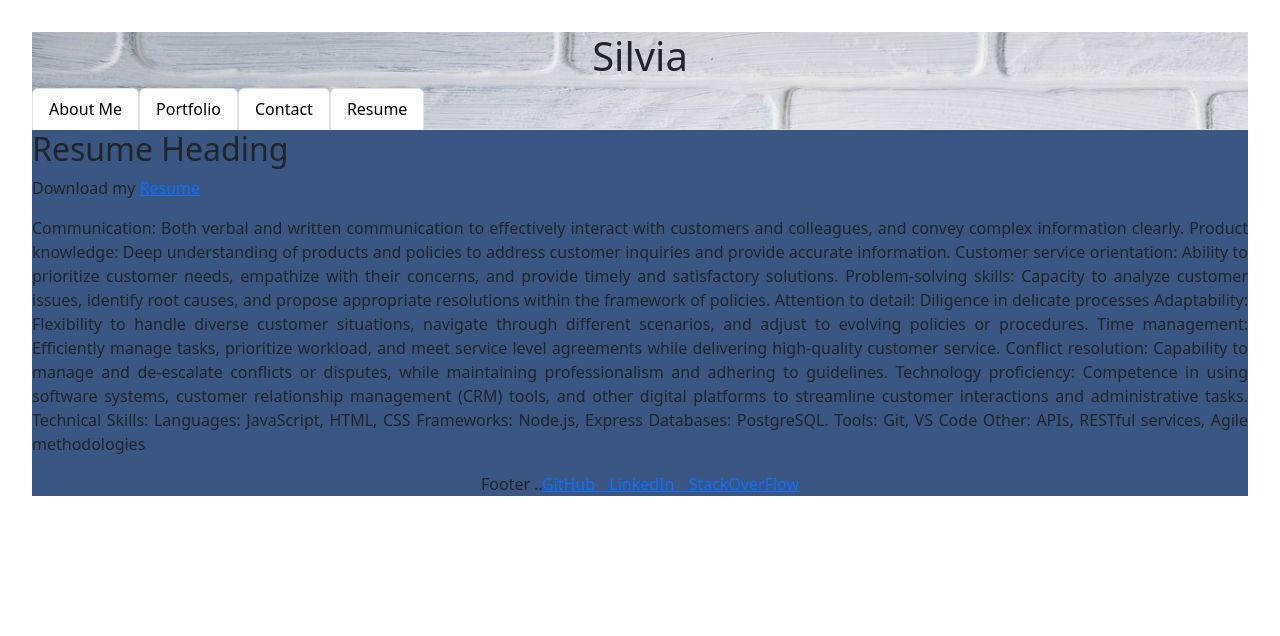
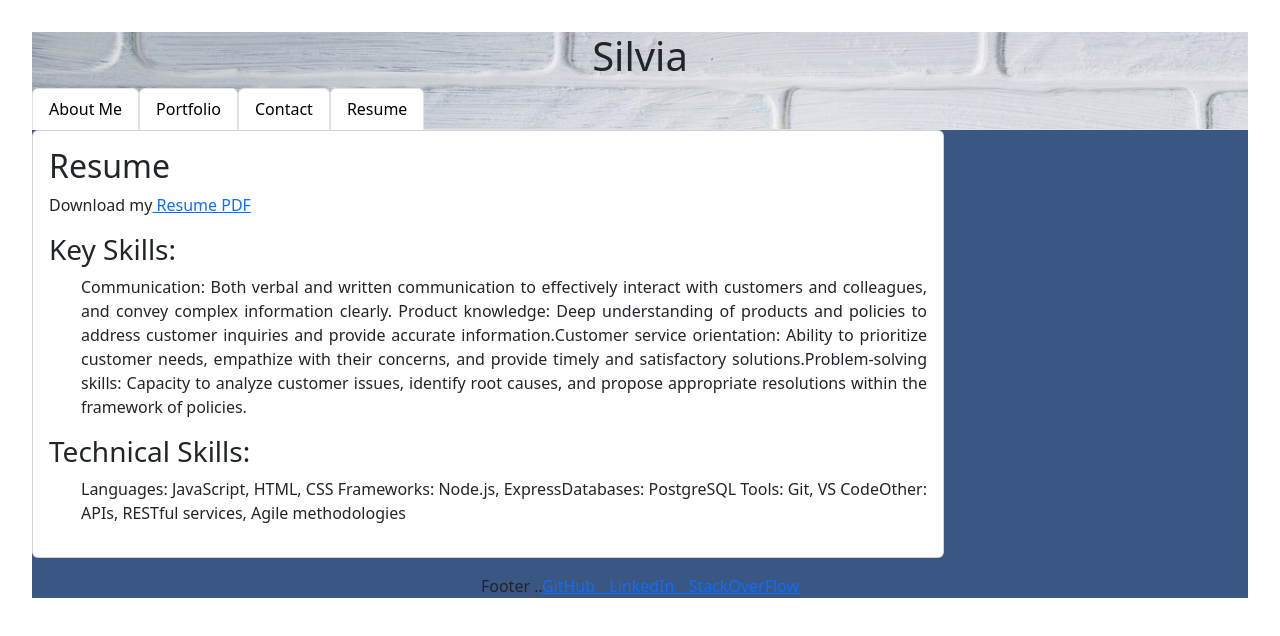
Before and after one commit to S-via/Twenty-React-Portfolio, a React (Vite) app in the folder twenty-react/: page /resume in a window 1280 px wide. Shown: the top 636 px of the page. Built offline with nearby package versions, Linux system fonts and the light colour scheme.

Commit message:
added into resume card style

```diff
--- a/twenty-react/src/pages/AboutmePage.jsx
+++ b/twenty-react/src/pages/AboutmePage.jsx
@@ -1,21 +1,26 @@
 export default function AboutmePage() {
     return (
         <div className="aboutme-container">
-            <h2>About Me</h2>
-            {/* Photo avatar goes here */}
+            <div className=" card w-75 mb-3">
+                <div className=" card-body">
+                    <section>
+                        <h2>About Me</h2>
+                        {/* Photo avatar goes here */}
+                        <section><p>
+                            Im someone who always driven by curiosity and a genuine desire to grow.
+                            I love learning new things and challenging myself to think differently. I do my best work in
+                            places that value creativity, fresh ideas, and collaboraation- it's exciting to be part of growth.</p></section>
 
-            <p>Im someone who always driven by curiosity and a genuine desire to grow.
-                I love learning new things and challenging myself to think differently. I do my best work in
-                places that value creativity, fresh ideas, and collaboraation- it's exciting to be part of growth.
+                        <section><p>
+                            When im not working, you'll probably find me enjoying outdoors, getting lost ina good book, or diving into a creative project. Whether its something hands-on or just
+                            experimenting with new ideas, these moments help me recharge and keep my perspective fresh.</p></section>
 
-                When im not working, you'll probably find me enjoying outdoors, getting lost ina good book, or diving into a creative project. Whether its something hands-on or just
-                experimenting with new ideas, these moments help me recharge and keep my perspective fresh.
-
-                For me, staying curios and creative isnt just a part of my work -it's how i approach life
+                    <section><p>For me, staying curios and creative isnt just a part of my work -it's how i approach life. </p></section>
 
 
-
-            </p>
+            </section>
         </div>
+            </div >
+        </div >
     )
 }
--- a/twenty-react/src/pages/ResumePage.jsx
+++ b/twenty-react/src/pages/ResumePage.jsx
@@ -4,29 +4,46 @@ import myPdf from '../assets/resume.pdf'
 
 export default function ResumePage() {
 
+    return (
+        <div className="resume-container">
+            <div className="card w-75 mb-3">
+                <div className="card-body">
 
-    return (
-        <div className='resume-container'>
-            <h2>Resume Heading</h2>
-            <p>Download my <a href={myPdf} download='resume.pdf'>Resume</a></p>
 
-            <p> Communication: Both verbal and written communication to effectively interact with customers and colleagues, and convey complex information clearly.
-                Product knowledge: Deep understanding of products and policies to address customer inquiries and provide accurate information.
-                Customer service orientation: Ability to prioritize customer needs, empathize with their concerns, and provide timely and satisfactory solutions.
-                Problem-solving skills: Capacity to analyze customer issues, identify root causes, and propose appropriate resolutions within the framework of policies.
-                Attention to detail: Diligence in delicate processes
-                Adaptability: Flexibility to handle diverse customer situations, navigate through different scenarios, and adjust to evolving policies or procedures.
-                Time management: Efficiently manage tasks, prioritize workload, and meet service level agreements while delivering high-quality customer service.
-                Conflict resolution: Capability to manage and de-escalate conflicts or disputes, while maintaining professionalism and adhering to guidelines.
-                Technology proficiency: Competence in using software systems, customer relationship management (CRM) tools, and other digital platforms to streamline customer interactions and administrative tasks.
+                    <h2>Resume</h2>
+                    <p>Download my
+                        <a href={myPdf} download='resume.pdf'> Resume PDF</a>
+                    </p>
+                    <section>
+                        <h3>Key Skills:</h3>
+                        <ul>
+                            <li> Communication: Both verbal and written communication to effectively interact with customers and colleagues, and convey complex information clearly.
+                            </li>
+                            <li> Product knowledge: Deep understanding of products and policies to address customer inquiries and provide accurate information.
+                            </li>
+                            <li>Customer service orientation: Ability to prioritize customer needs, empathize with their concerns, and provide timely and satisfactory solutions.
+                            </li>
+                            <li>Problem-solving skills: Capacity to analyze customer issues, identify root causes, and propose appropriate resolutions within the framework of policies.
+                            </li>
+                        </ul>
+                    </section>
 
-                Technical Skills:
-                Languages: JavaScript, HTML, CSS
-                Frameworks: Node.js, Express
-                Databases:  PostgreSQL.
-                Tools: Git, VS Code
-                Other: APIs, RESTful services, Agile methodologies</p>
 
+                    <section>
+                        <h3> Technical Skills:</h3>
+                        <ul>
+                            <li>Languages: JavaScript, HTML, CSS </li>
+                            <li>Frameworks: Node.js, Express</li>
+                            <li>Databases:  PostgreSQL </li>
+                            <li>Tools: Git, VS Code</li>
+                            <li>Other: APIs, RESTful services, Agile methodologies</li>
+
+
+                        </ul>
+                    </section>
+
+                </div>
+            </div>
         </div>
-    )
+    );
 }
```
